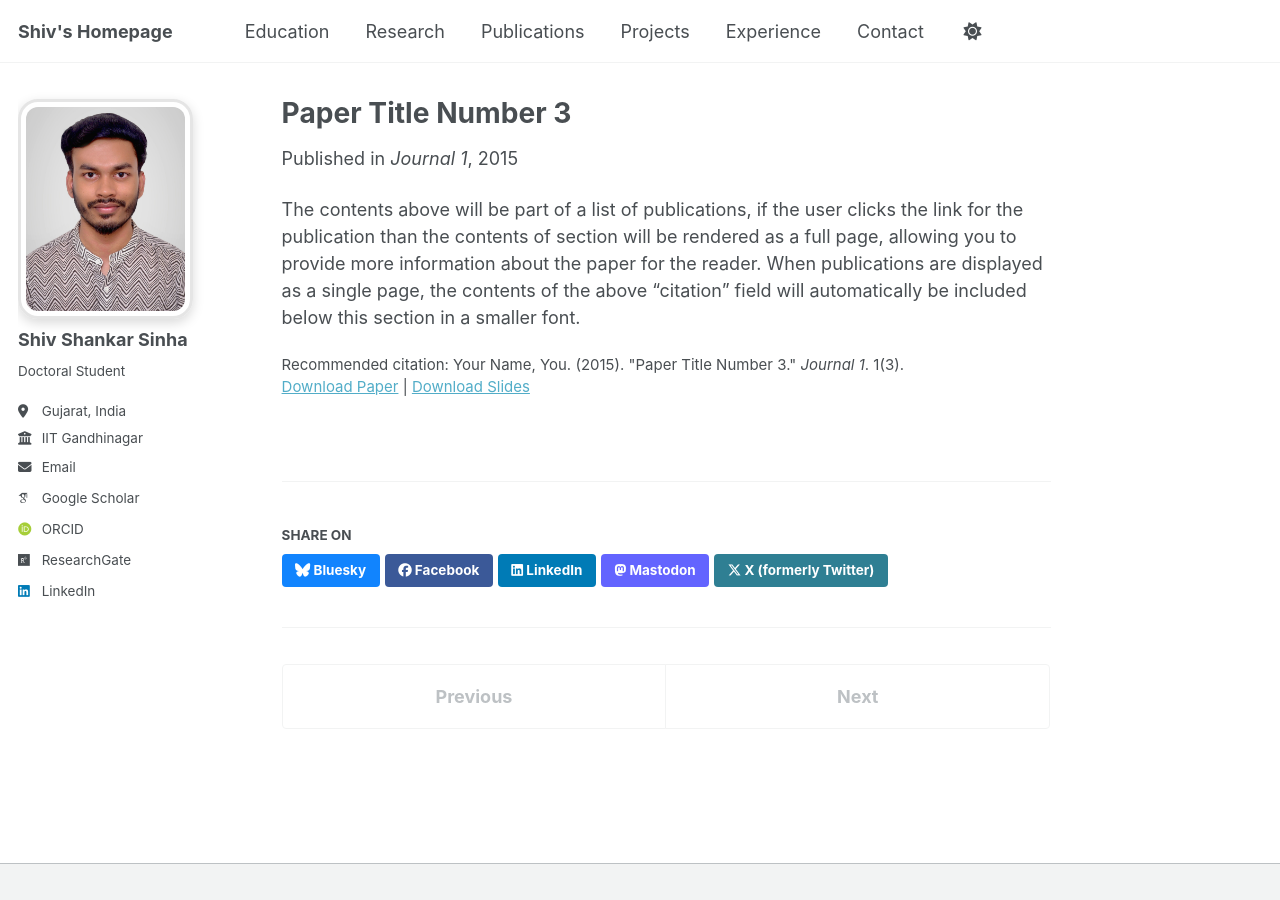
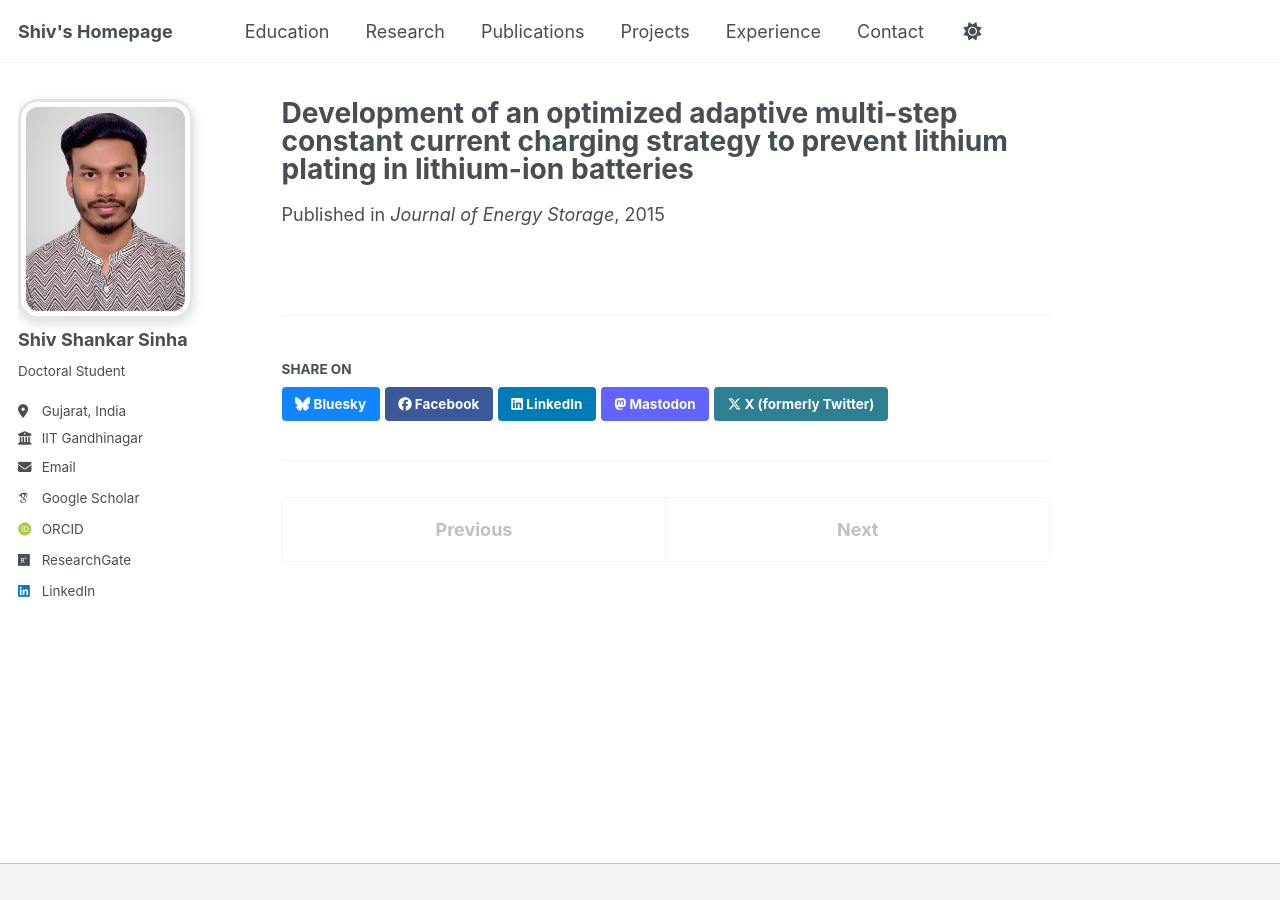
Before and after one commit to shivshankar-sinha/shivshankar-sinha.github.io, a Jekyll site: the page built from _publications/2015-10-01-paper-title-number-3.md, in a window 1280 px wide. Built offline with Jekyll 4.4.1, drawn with Linux system fonts in a browser that asks for light colours; some web fonts are replaced; a script bundle is joined from its source files by our own code; library files that are not in the unit come from our copies.

Commit message:
Update 2015-10-01-paper-title-number-3.md

```diff
--- a/_publications/2015-10-01-paper-title-number-3.md
+++ b/_publications/2015-10-01-paper-title-number-3.md
@@ -1,14 +1,9 @@
 ---
-title: "Paper Title Number 3"
+title: "Development of an optimized adaptive multi-step constant current charging strategy to prevent lithium plating in lithium-ion batteries"
 collection: publications
 category: manuscripts
 permalink: /publication/2015-10-01-paper-title-number-3
-excerpt: 'This paper is about the number 3. The number 4 is left for future work.'
-date: 2015-10-01
-venue: 'Journal 1'
-slidesurl: 'https://academicpages.github.io/files/slides3.pdf'
-paperurl: 'https://academicpages.github.io/files/paper3.pdf'
-citation: 'Your Name, You. (2015). &quot;Paper Title Number 3.&quot; <i>Journal 1</i>. 1(3).'
+excerpt: 'This paper proposes a charging strategy based on lithium plating onset detection technique and it supresses the occurence of plating across wide battery operating condiation'
+date: 2015-04-16
+venue: 'Journal of Energy Storage'
 ---
-
-The contents above will be part of a list of publications, if the user clicks the link for the publication than the contents of section will be rendered as a full page, allowing you to provide more information about the paper for the reader. When publications are displayed as a single page, the contents of the above "citation" field will automatically be included below this section in a smaller font.
```
